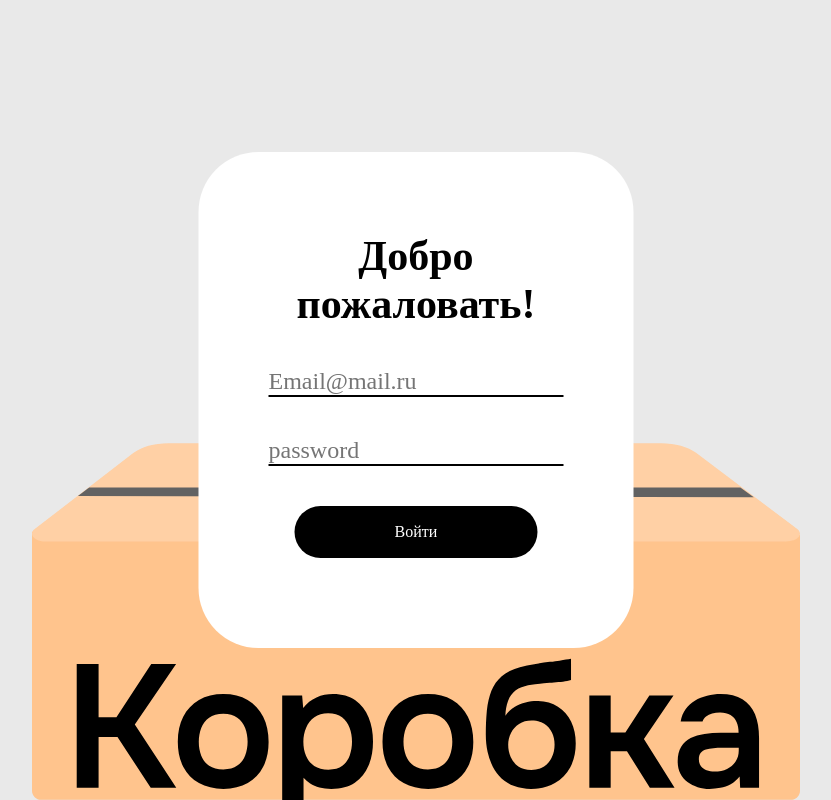
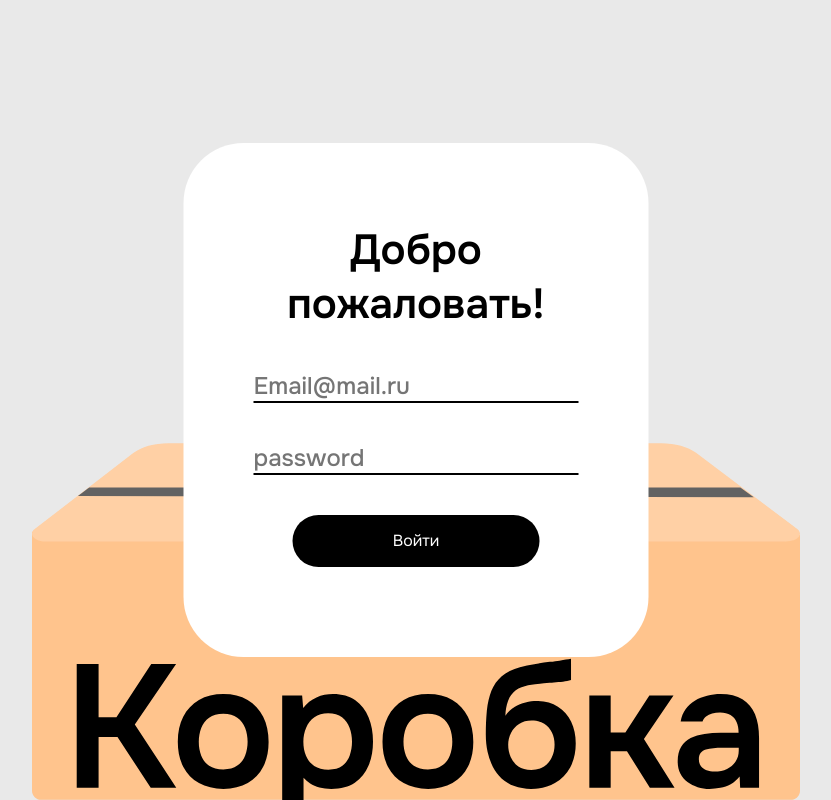
Before and after one commit to Andrewbright999/korobka, a FastAPI app: page /login in a window 1280 px wide. Shown: the whole page, without its empty margins (224-1055 px from the left). Run offline with FastAPI, Linux system fonts and the light colour scheme; parts of the project's set-up code (start-up, migrations or seed data) failed here and were passed over.

Commit message:
font connect addded

```diff
--- a/templates/base.html
+++ b/templates/base.html
@@ -7,6 +7,9 @@
     <title></title>
     {% block header %}{% endblock %}
     <link rel="stylesheet" href="{{ url_for('static', path='base/css/style.css') }}">
+    <link rel="preconnect" href="https://fonts.googleapis.com">
+    <link rel="preconnect" href="https://fonts.gstatic.com" crossorigin>
+    <link href="https://fonts.googleapis.com/css2?family=Onest:wght@100..900&display=swap" rel="stylesheet">
 </head>
 <body>
     <header>
--- a/templates/index.html
+++ b/templates/index.html
@@ -4,6 +4,9 @@
     <meta charset="UTF-8">
     <meta name="viewport" content="width=device-width, initial-scale=1.0">
     <title>Вход | Коробка</title>
+    <link rel="preconnect" href="https://fonts.googleapis.com">
+    <link rel="preconnect" href="https://fonts.gstatic.com" crossorigin>
+    <link href="https://fonts.googleapis.com/css2?family=Onest:wght@100..900&display=swap" rel="stylesheet">
     <link rel="shortcut icon" type="image/x-icon" href="{{ url_for('static', path='favicon.ico') }}">
     <link rel="stylesheet" href="{{ url_for('static', path='login/css/style.css') }}">
 </head>
--- a/templates/storage.html
+++ b/templates/storage.html
@@ -53,6 +53,7 @@
 
     <script src="https://cdn.jsdelivr.net/npm/axios/dist/axios.min.js"></script>
     <script src="https://cdn.jsdelivr.net/npm/qrcode-generator@1.4.4/qrcode.min.js"></script>
+    <script src="https://cdn.jsdelivr.net/npm/qrcodejs@1.0.0/qrcode.min.js"></script>
     <script src="{{ url_for('static', path='storage/js/loadTableData.js') }}"></script>
     <script src="{{ url_for('static', path='storage/js/createBox.js') }}"></script>
 </div>
```
Also changed, not shown: static/storage/js/createBox.js.
